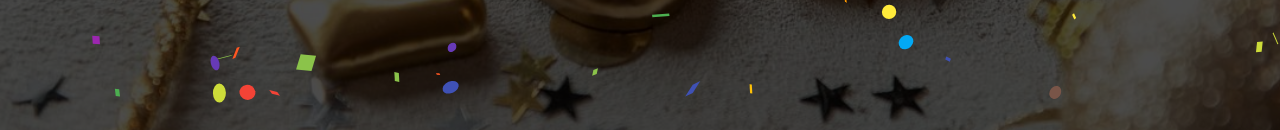
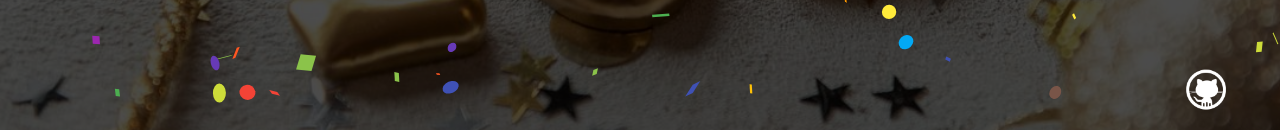
Before and after one commit to Fadilix/happy-new-year-2024, a React (Vite) app: page /wish in a window 1280 px wide. Shown: the part 650-780 px from the top of the page. Built offline with nearby package versions, Linux system fonts and the light colour scheme.

Commit message:
added github icon

```diff
--- /dev/null
+++ b/src/components/GitHub.tsx
@@ -0,0 +1,17 @@
+import React from 'react'
+import "../scss/GitHub.scss"
+import github from "../assets/github.png";
+
+const GitHub: React.FC = () => {
+    return (
+        <div className='github-button'>
+            <button>
+                <a href="https://github.com/Fadilix">
+                   <img src={github} alt="" />
+                </a>
+            </button>
+        </div>
+    )
+}
+
+export default GitHub
--- a/src/pages/Home.tsx
+++ b/src/pages/Home.tsx
@@ -2,6 +2,7 @@ import React from 'react';
 import "../scss/Home.scss";
 import NavBar from '../components/NavBar';
 import { Link } from 'react-router-dom';
+import GitHub from '../components/GitHub';
 
 
 const Home: React.FC = () => {
@@ -13,6 +14,7 @@ const Home: React.FC = () => {
                 <p>As the calendar turns a new page, may the chapters of your life be written with love, happiness, and success. Here's to embracing fresh opportunities, cherishing precious moments, and creating beautiful memories. May the coming year bring you prosperity, good health, and the fulfillment of your dreams. Happy New Year! 🎉✨</p>
             </div>
             <button className='wish-someone'><Link to="/wish-form">Wish Happy New Year to someone</Link></button>
+            <GitHub />
         </div>
     )
 }
--- a/src/pages/Wish.tsx
+++ b/src/pages/Wish.tsx
@@ -3,6 +3,7 @@ import { Link, useLocation } from 'react-router-dom';
 import NavBar from '../components/NavBar';
 import Confetti from 'react-confetti';
 import "../scss/Wish.scss"
+import GitHub from '../components/GitHub';
 
 
 const Wish: React.FC = () => {
@@ -41,6 +42,7 @@ const Wish: React.FC = () => {
 
             </div>
             <button className='send-to-someone'><Link to="/wish-form">Send Wish to someone</Link></button>
+            <GitHub />
         </div>
     );
 };
--- a/src/pages/WishForm.tsx
+++ b/src/pages/WishForm.tsx
@@ -5,6 +5,7 @@ import "../scss/WishForm.scss"
 import clipboardCopy from 'clipboard-copy';
 
 import toast from "react-hot-toast"
+import GitHub from '../components/GitHub';
 const WishForm: React.FC = () => {
     const [formData, setFormData] = useState({
         receiver: '',
@@ -93,6 +94,7 @@ const WishForm: React.FC = () => {
                     </div>
                 )}
             </div>
+            <GitHub />
         </div>
     );
 };
--- /dev/null
+++ b/src/scss/GitHub.scss
@@ -0,0 +1,36 @@
+.github-button{
+    position: absolute;
+    bottom: 5%;
+    right: 5%;
+    animation: floatingButton 3s infinite;
+
+
+    @keyframes floatingButton {
+        0%{
+            transform: translateY(5px);
+        }
+
+        50%{
+            transform: translateY(0px);
+        }
+
+        100%{
+            transform: translateY(5px);
+        }
+    }
+
+    button{
+        all: unset;
+        cursor: pointer;
+        width: 30px;
+
+
+    img{
+        width: 40px;
+        transition: .3s all ease;
+        &:hover{
+            transform: scale(1.1);
+        }
+    }
+    }
+}
```
Also changed, not shown: src/assets/github.png (added), src/components/NavBar.tsx (indentation only).
